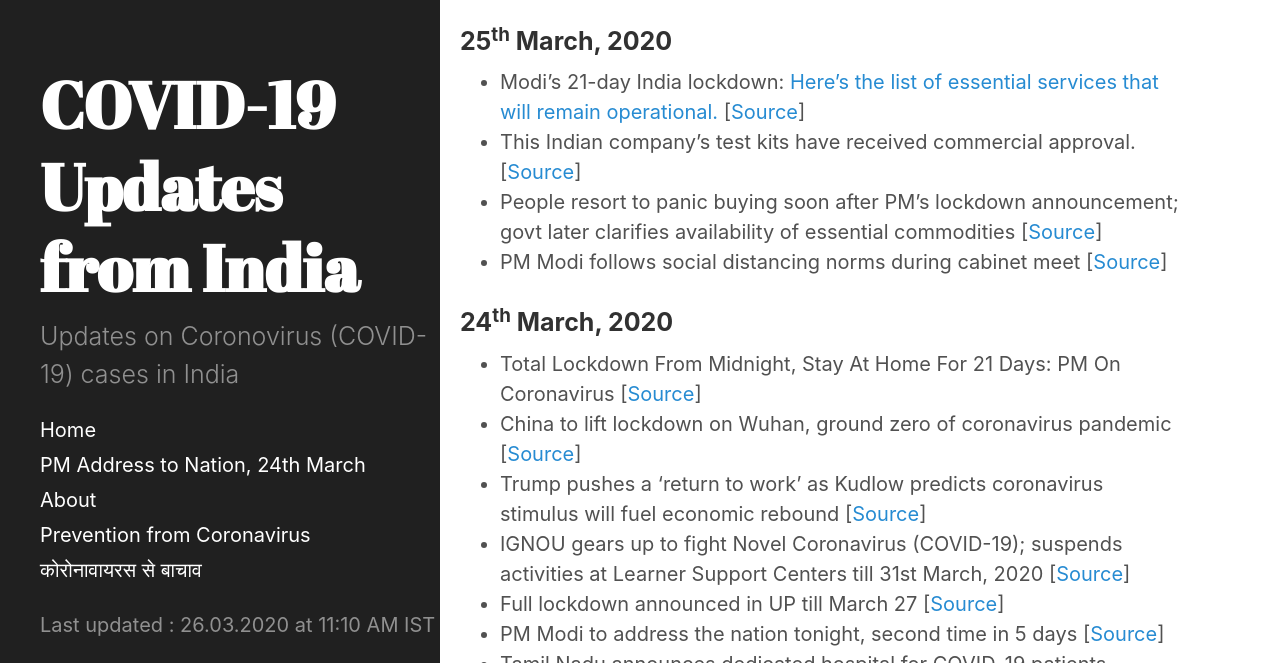
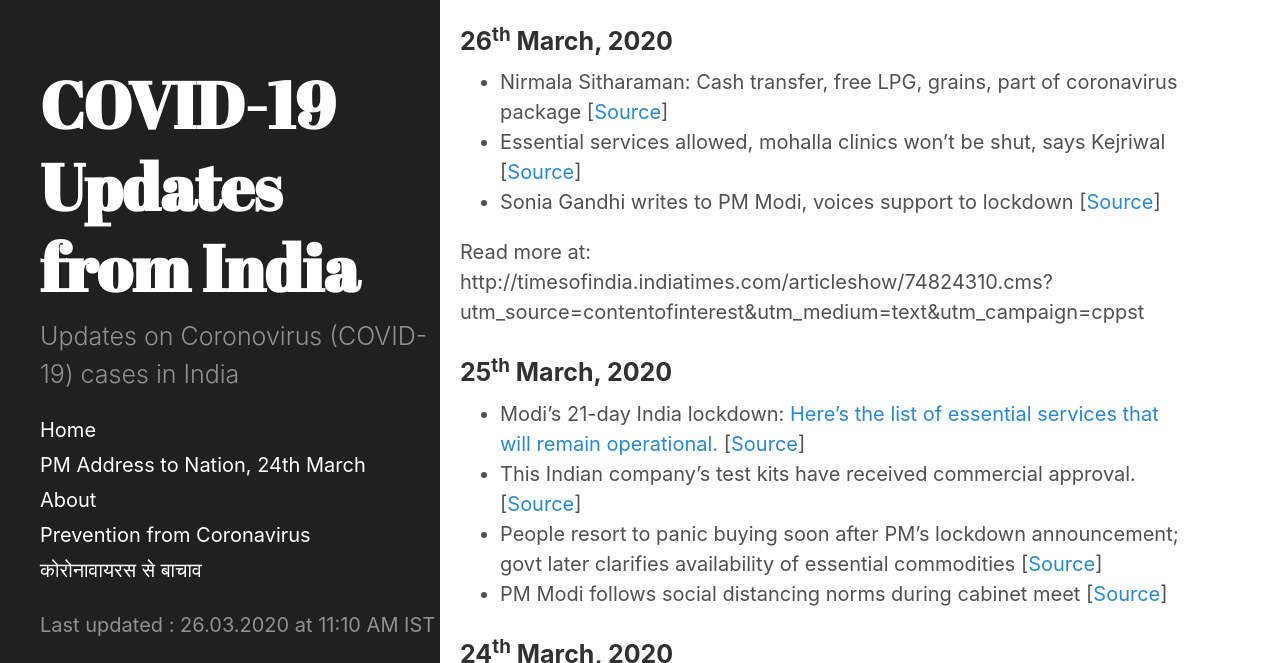
Before and after one commit to bhooraj/covid19updates-india, a Jekyll site: the page built from _posts/2020-03-25-Latest-updates.md, in a window 1280 px wide and 900 px high, scrolled down 942 px, cut to the strip 237-900 px from the top of the window. Built offline with Jekyll 4.4.1, drawn with Linux system fonts in a browser that asks for light colours.

Commit message:
Update 2020-03-25-Latest-updates.md

```diff
--- a/_posts/2020-03-25-Latest-updates.md
+++ b/_posts/2020-03-25-Latest-updates.md
@@ -10,6 +10,14 @@ layout: post
 <div class="embed-responsive embed-responsive-16by9">
 <iframe class="embed-responsive-item" width="560" height="315" src="https://www.youtube.com/embed/zZ-pqoRREI8" frameborder="0" allow="accelerometer; autoplay; encrypted-media; gyroscope; picture-in-picture" allowfullscreen></iframe>
 </div>
+
+### 26<sup>th</sup> March, 2020
+- Nirmala Sitharaman: Cash transfer, free LPG, grains, part of coronavirus package [[Source](https://www.livemint.com/news/india/nirmala-sitharaman-live-economic-package-announcement-likely-11585207106896.html)]
+- Essential services allowed, mohalla clinics won’t be shut, says Kejriwal [[Source](https://www.hindustantimes.com/delhi-news/covid-19-lockdown-essential-services-allowed-mohalla-clinics-won-t-be-shut-says-kejriwal/story-mh6781SxWlBjo9nuIwJKVL.html)]
+- Sonia Gandhi writes to PM Modi, voices support to lockdown [[Source](https://timesofindia.indiatimes.com/india/coronavirus-sonia-gandhi-writes-to-pm-modi-voices-support-to-lockdown/articleshow/74824310.cms)]
+
+Read more at:
+http://timesofindia.indiatimes.com/articleshow/74824310.cms?utm_source=contentofinterest&utm_medium=text&utm_campaign=cppst
 
 ### 25<sup>th</sup> March, 2020
 - Modi's 21-day India lockdown: [Here's the list of essential services that will remain operational.](http://164.100.117.97/WriteReadData/userfiles/Guidelines.pdf) [[Source](https://pib.gov.in/PressReleaseIframePage.aspx?PRID=1607997)]
```
